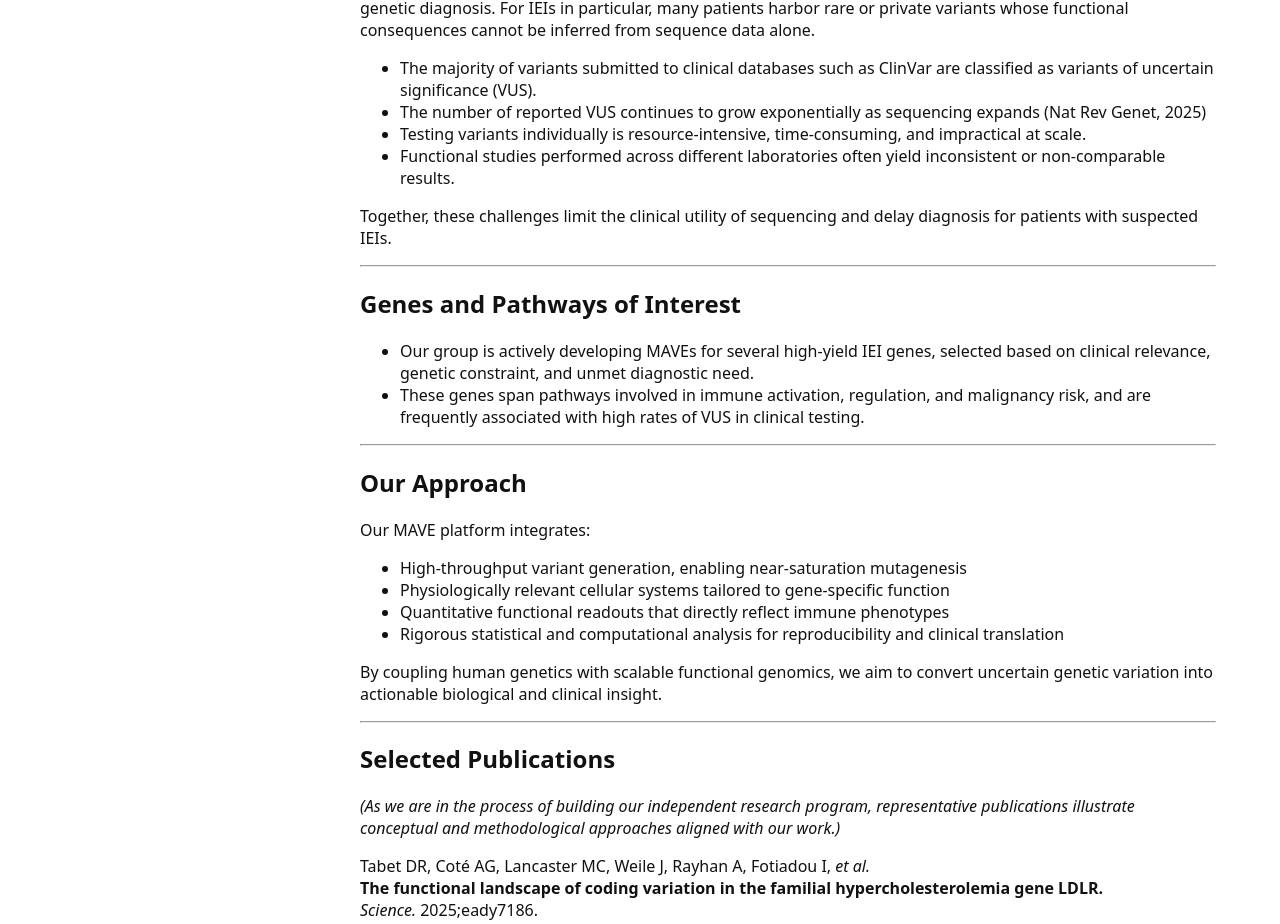
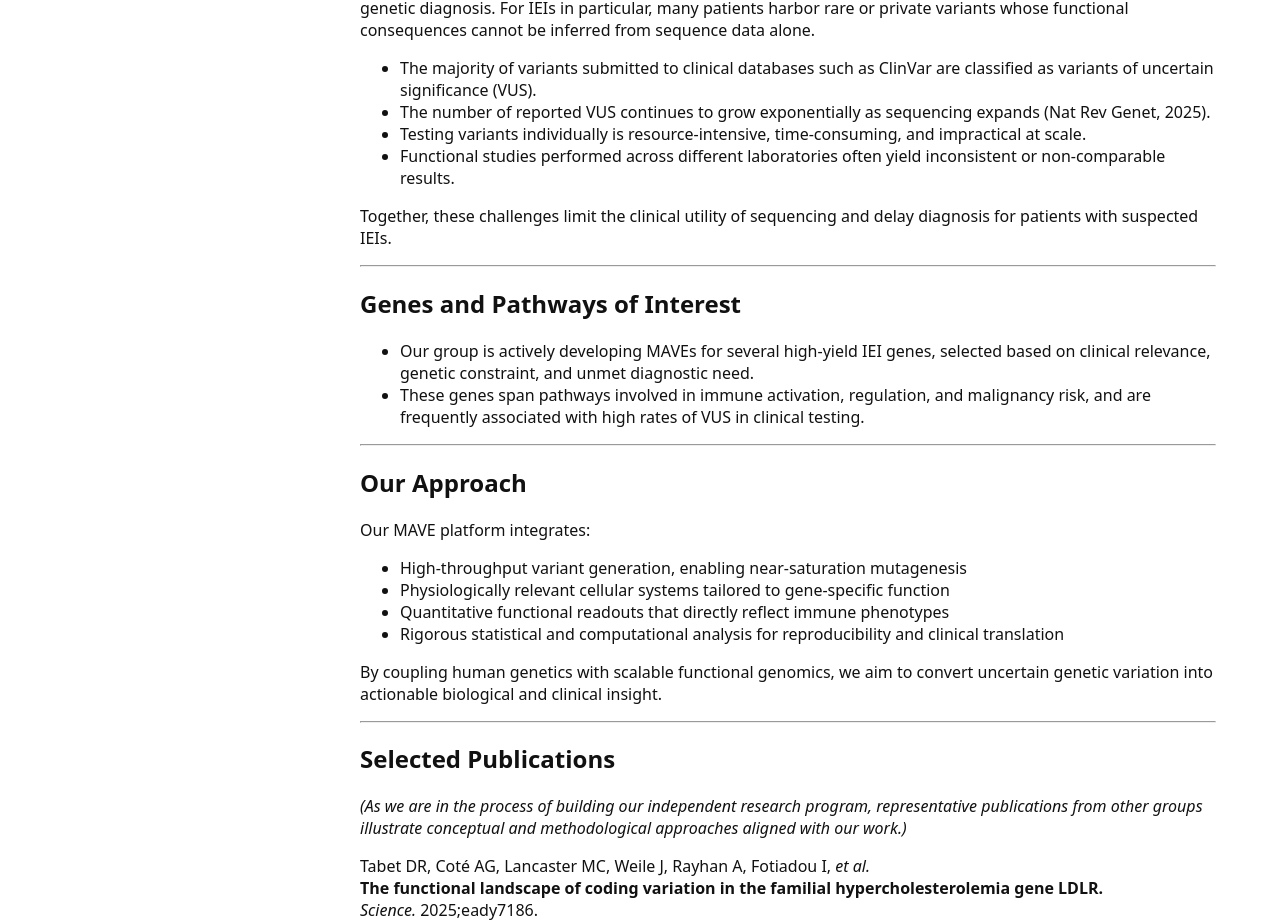
Before and after one commit to ruiyanggenetics/ghilab, a Jekyll site: the page built from research/maves.md, in a window 1280 px wide. Shown: the part 998-1922 px from the top of the page. Built offline with Jekyll 4.4.1, drawn with Linux system fonts in a browser that asks for light colours.

Commit message:
Update maves.md

```diff
--- a/research/maves.md
+++ b/research/maves.md
@@ -29,7 +29,7 @@ or private variants whose functional consequences cannot be inferred from sequen
 
 - The majority of variants submitted to clinical databases such as ClinVar are classified as
   variants of uncertain significance (VUS).
-- The number of reported VUS continues to grow exponentially as sequencing expands ([Nat Rev Genet, 2025](https://pubmed.ncbi.nlm.nih.gov/40691352/))
+- The number of reported VUS continues to grow exponentially as sequencing expands ([Nat Rev Genet, 2025](https://pubmed.ncbi.nlm.nih.gov/40691352/)).
 - Testing variants individually is resource-intensive, time-consuming, and impractical at scale.
 - Functional studies performed across different laboratories often yield inconsistent or
   non-comparable results.
@@ -63,7 +63,7 @@ genetic variation into actionable biological and clinical insight.
 ---
 
 ## Selected Publications
-*(As we are in the process of building our independent research program, representative publications illustrate
+*(As we are in the process of building our independent research program, representative publications from other groups illustrate
 conceptual and methodological approaches aligned with our work.)*
 
 Tabet DR, Coté AG, Lancaster MC, Weile J, Rayhan A, Fotiadou I, *et al.*
```
